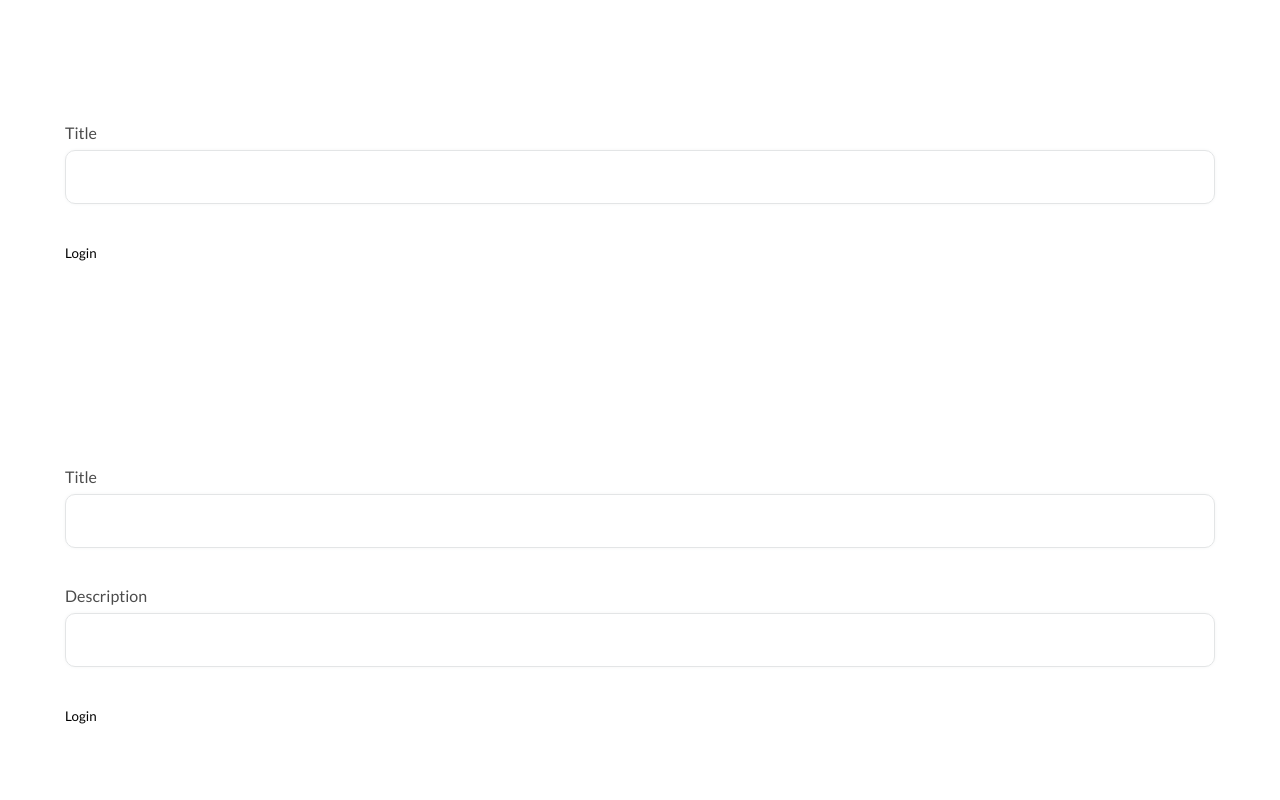
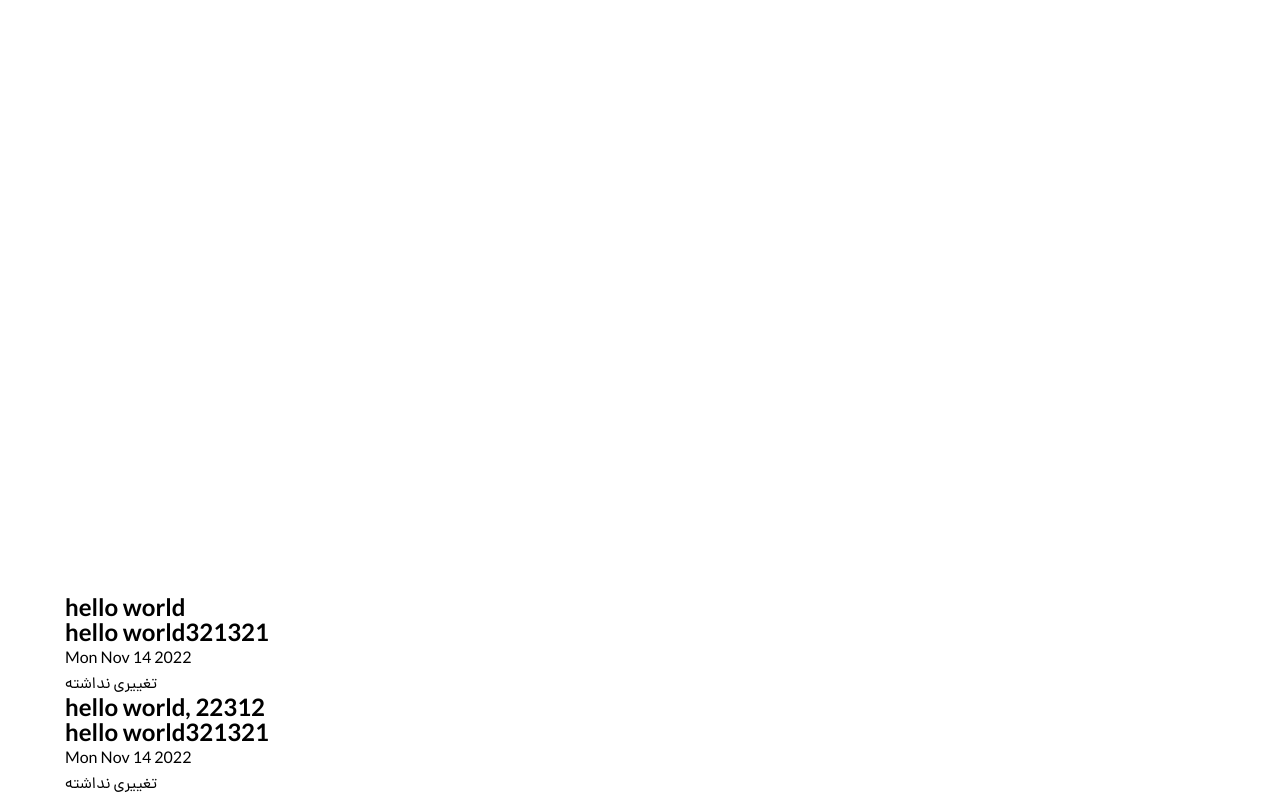
Before and after one commit to mmdrn/simple-react-typescript-todo-list, a React (Create React App) app: page / in a window 1280 px wide. Shown: the part 460-1260 px from the top of the page. Built offline with nearby package versions, Linux system fonts and the light colour scheme.

Commit message:
Update FormControl component

```diff
--- a/src/components/FormControl/index.tsx
+++ b/src/components/FormControl/index.tsx
@@ -1,20 +1,22 @@
-import React, { FC, useState } from "react";
+import React, { FC/* , useState */ } from "react";
 import "./style.scss";
 
 interface FormControlProps {
   title?: String;
   data?: Object;
   key?: String;
+  placeholder?: String;
   onHandleChange?: Function;
+  onKeyDown?: Function;
 }
 
 const FormControl: FC<FormControlProps> = (props: any) => {
-  const [data, setData] = useState(Object.assign({}, props.data));
+  // const [data, setData] = useState(Object.assign({}, props.data));
 
   const handleChange = (value: any, key: string) => {
-    const _data = Object.assign({}, data);
-    _data.value = value;
-    setData(_data);
+    // const _data = Object.assign({}, data);
+    // _data.value = value;
+    // setData(_data);
     props.onHandleChange(value, key);
   };
 
@@ -23,7 +25,7 @@ const FormControl: FC<FormControlProps> = (props: any) => {
       <div className="validations">
         {props.data.errors.map((error: any) => (
           <p
-            key={data.key}
+            key={props.data.key}
             className="validation-item"
             dangerouslySetInnerHTML={{ __html: error }}
           />
@@ -33,33 +35,35 @@ const FormControl: FC<FormControlProps> = (props: any) => {
   };
 
   const inputComponent = () => {
-    if (data.inputType !== "file") {
+    if (props.data.inputType !== "file") {
       return (
         <input
-          type={data.inputType}
-          id={data.key}
+          type={props.data.inputType}
+          id={props.data.key}
           className="control"
           autoComplete="off"
-          onChange={(e) => handleChange(e.target.value, data.key)}
-          value={data.value}
+          onChange={(e) => handleChange(e.target.value, props.data.key)}
+          value={props.data.value}
+          placeholder={props.placeholder}
+          onKeyDown={props.onKeyDown ? props.onKeyDown : undefined}
         />
       );
     } else {
       return (
         <label className="file-selector-wrapper">
-          <label className="selector" htmlFor={data.key}>
+          <label className="selector" htmlFor={props.data.key}>
             Select
           </label>
-          <span className="file-name">{data.value.name}</span>
+          <span className="file-name">{props.data.value.name}</span>
           <input
-            type={data.inputType}
-            id={data.key}
+            type={props.data.inputType}
+            id={props.data.key}
             className="control"
             autoComplete="off"
-            accept={data.accept}
+            accept={props.data.accept}
             onChange={(e: React.ChangeEvent<HTMLInputElement>) => {
               if (e?.target?.files) {
-                handleChange(e.target.files[0], data.key);
+                handleChange(e.target.files[0], props.data.key);
               }
             }}
           />
@@ -70,14 +74,14 @@ const FormControl: FC<FormControlProps> = (props: any) => {
 
   return (
     <div
-      className={`form-control ${data.errors.length > 0 ? "has-error" : ""}
-        ${data.inputType === "file" ? "file" : ""}
+      className={`form-control ${props.data.errors.length > 0 ? "has-error" : ""}
+        ${props.data.inputType === "file" ? "file" : ""}
       `}
-      key={data.key}
+      key={props.data.key}
     >
-      {validationComponent(data.key)}
+      {validationComponent(props.data.key)}
       {inputComponent()}
-      <label htmlFor={data.key} className="control-title">
+      <label htmlFor={props.data.key} className="control-title">
         {props.title}
       </label>
     </div>
--- a/src/components/Header/style.scss
+++ b/src/components/Header/style.scss
@@ -66,7 +66,7 @@
 
   &.dashboard {
     padding: 20px calc((100% - 1150px) / 2) 20px;
-    margin: 0 auto 20px;
+    margin: 0 auto 30px;
     background-color: #f1f2f7;
     .languages {
       display: flex;
--- a/src/routes/Home/AddTodoForm/index.tsx
+++ b/src/routes/Home/AddTodoForm/index.tsx
@@ -1,8 +1,9 @@
-import { FC, useEffect, useState } from "react";
+import React, { FC, useEffect, useState } from "react";
 import { useTranslation } from "react-i18next";
 import { useSelector, useDispatch } from "react-redux";
 import FormControl from "../../../components/FormControl";
 import { addTodo } from "../../../store/todos";
+import "./style.scss";
 
 const AddTodoForm: FC = () => {
   const dispatch = useDispatch();
@@ -67,14 +68,21 @@ const AddTodoForm: FC = () => {
     return isValid;
   };
 
-  const submit = async () => {
-    if (!formValidation()) return false;
+  const submit = async (event: React.KeyboardEvent) => {
+    if (event.key === "Enter") {
+      if (!formValidation()) return false;
+      dispatch(addTodo(addTodoForm.title.value));
 
-    dispatch(addTodo(addTodoForm.title.value));
+      const _form: any = Object.assign({}, addTodoForm);
+      _form.title.value = "";
+
+      updateAddTodoForm(_form);
+    }
   };
 
   return (
-    <div>
+    <div className="add-todo-form">
+      <h2 className="form-title">Add new todos ✏️ 😎</h2>
       <div className="form">
         {Object.keys(addTodoForm).map((key) => {
           return (
@@ -82,13 +90,12 @@ const AddTodoForm: FC = () => {
               data={addTodoForm[key]}
               title={t(`addTodoForm.${key}.title`).toString()}
               onHandleChange={handleInputChange}
+              placeholder="Just type and press enter"
+              onKeyDown={(e: React.KeyboardEvent) => submit(e)}
               key={key}
             />
           );
         })}
-        <button type="submit" className="button" onClick={submit}>
-          {t("login.loginButton")}
-        </button>
       </div>
     </div>
   );
--- /dev/null
+++ b/src/routes/Home/AddTodoForm/style.scss
@@ -0,0 +1,15 @@
+.add-todo-form {
+  display: flex;
+  flex-direction: column;
+  justify-content: flex-start;
+  align-items: flex-start;
+  width: 100%;
+  .form-title {
+    width: 100%;
+    font-weight: 600;
+    margin-bottom: 20px;
+  }
+  .form {
+    width: 100%;
+  }
+}
--- a/src/routes/Home/index.tsx
+++ b/src/routes/Home/index.tsx
@@ -2,14 +2,15 @@ import { FC } from "react";
 import AddTodoForm from "./AddTodoForm";
 import Todos from "./Todos";
 import Notes from "./Notes";
-import AddNoteForm from "./AddNoteForm";
-import "./style.scss"
+// import AddNoteForm from "./AddNoteForm";
+import "./style.scss";
 
 const Home: FC = () => {
   document.title = "Ide Sazan | Home";
 
   return (
     <div className="home-page">
+      <AddTodoForm />
       <Todos />
       <br />
       <br />
@@ -28,7 +29,6 @@ const Home: FC = () => {
       <br />
       <br />
       <br />
-      <AddTodoForm />
       <br />
       <br />
       <br />
@@ -37,7 +37,7 @@ const Home: FC = () => {
       <br />
       <br />
       <br />
-      <AddNoteForm />
+      {/* <AddNoteForm /> */}
       <br />
       <br />
       <br />
--- a/src/routes/Home/style.scss
+++ b/src/routes/Home/style.scss
@@ -1,3 +1,3 @@
-.home-page{
-    width: 100%;
+.home-page {
+  width: 100%;
 }
```
